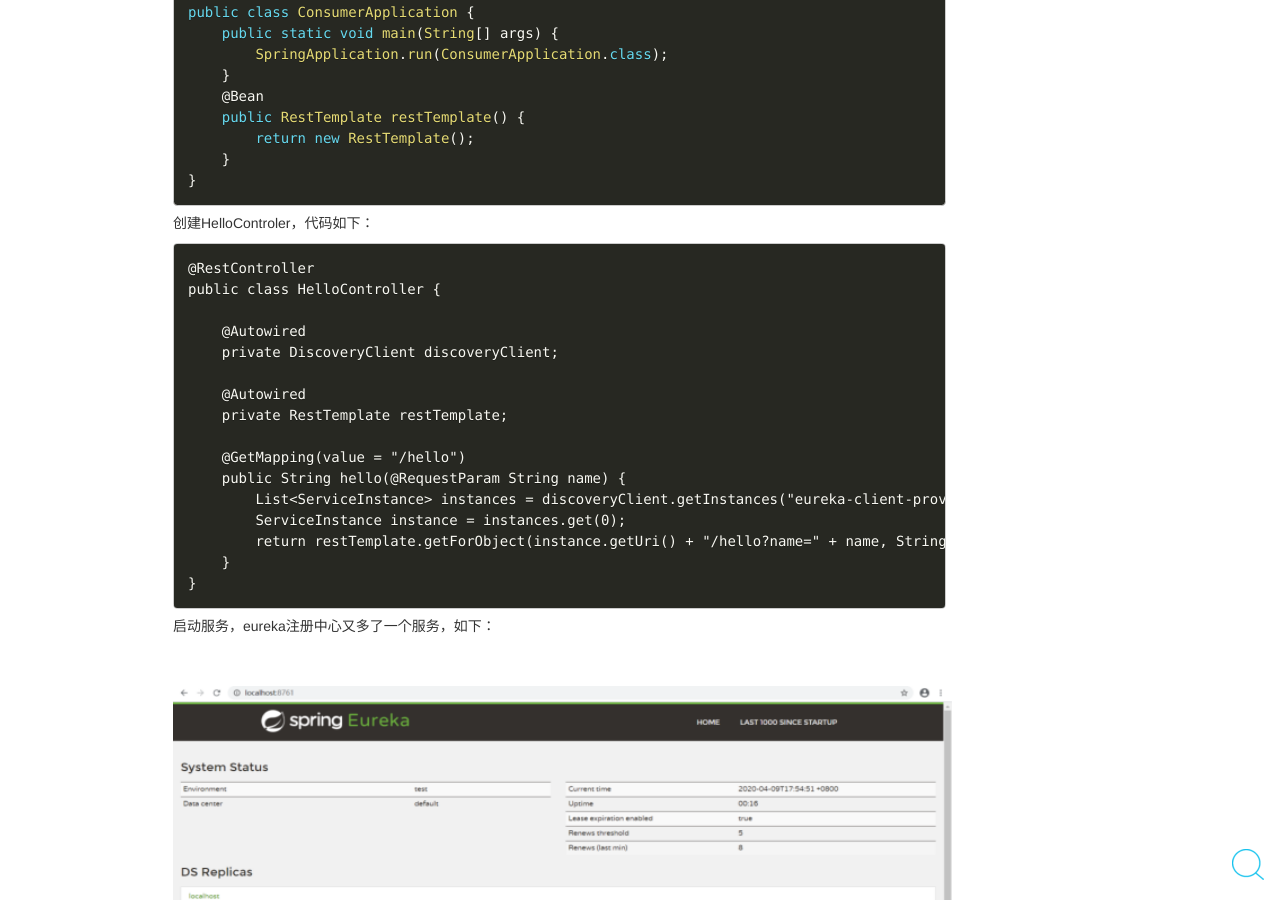
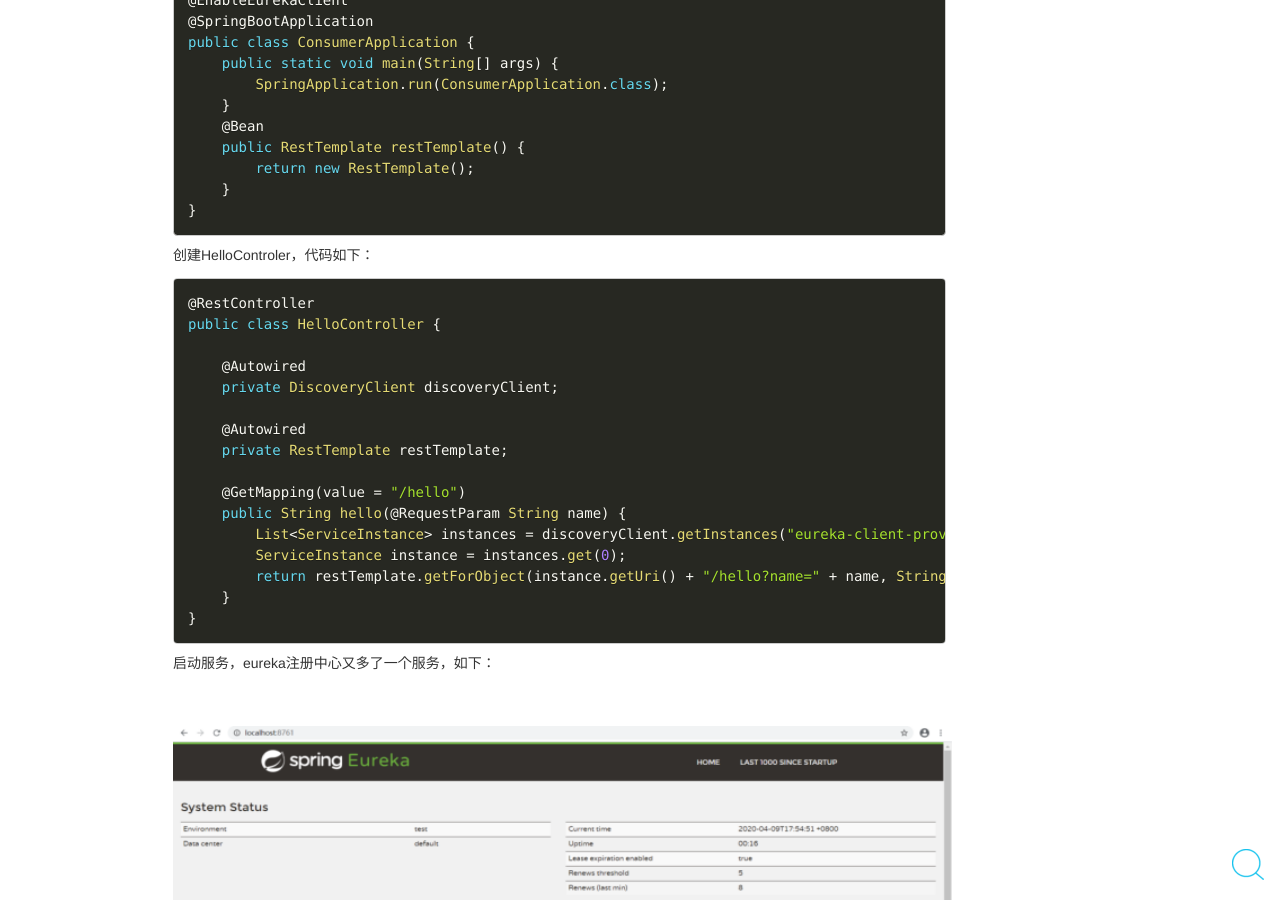
Before and after one commit to chaojunma/chaojunma.github.io, a Jekyll site: the page built from _posts/2020-7-10-SpringCloud入门4—创建一个服务消费者 ribbon+restTemplate.md, in a window 1280 px wide and 900 px high, scrolled down 1090 px. Built offline with Jekyll 4.4.1, drawn with Linux system fonts in a browser that asks for light colours; comment, search, counter and statistics services are not loaded.

Commit message:
修改样式

````diff
--- a/_layouts/post.html
+++ b/_layouts/post.html
@@ -8,7 +8,7 @@
     <h4 class="text-right"><small><time datetime="{{ page.date | date_to_xmlschema }}" itemprop="datePublished">{{ page.date | date: "%F" }}</time></small></h4>
   </header>
 
-  <div class="post-content" itemprop="articleBody">
+  <div class="post-content" itemprop="articleBody" style="line-height:25px;">
     {{ content }}
   </div>
 
--- a/_posts/2020-7-10-SpringCloud入门4—创建一个服务消费者 ribbon+restTemplate.md
+++ b/_posts/2020-7-10-SpringCloud入门4—创建一个服务消费者 ribbon+restTemplate.md
@@ -65,7 +65,7 @@
 
 创建HelloControler，代码如下：
 
-```
+```java
 @RestController
 public class HelloController {
 
````
